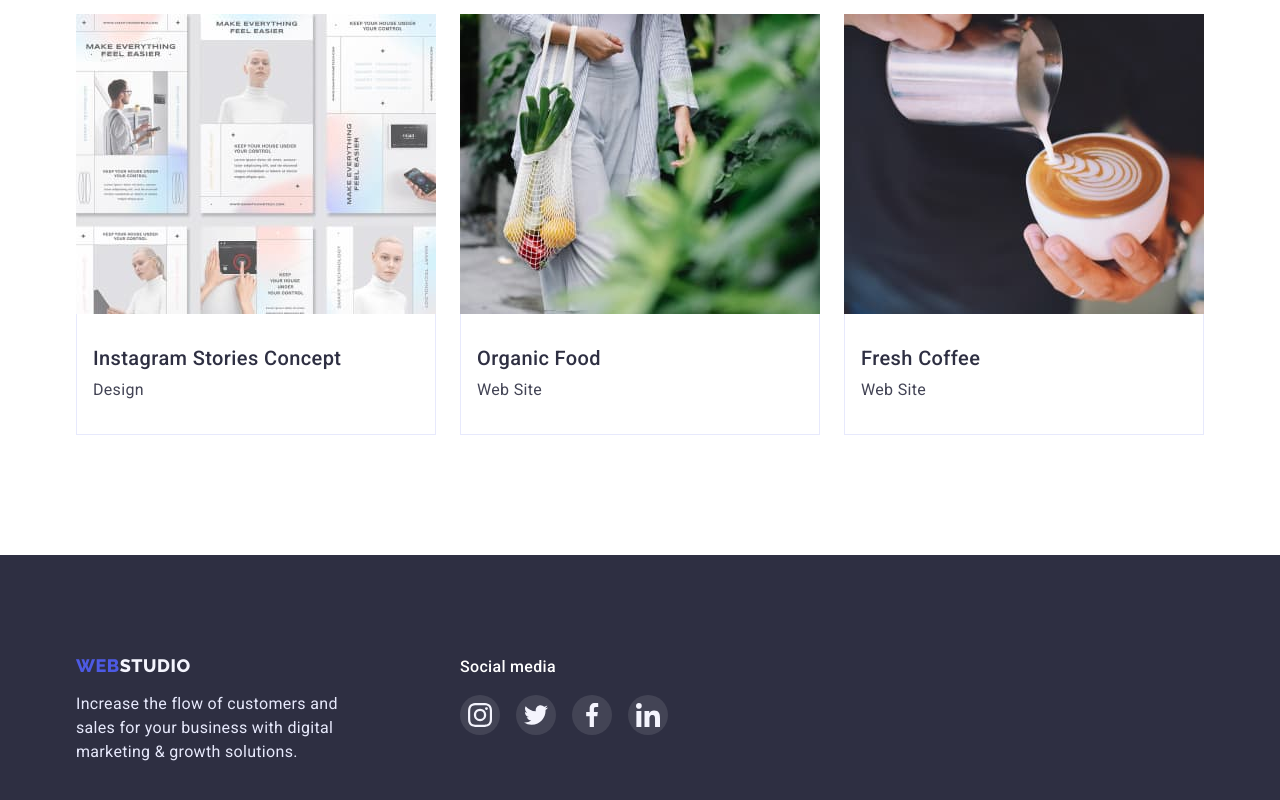
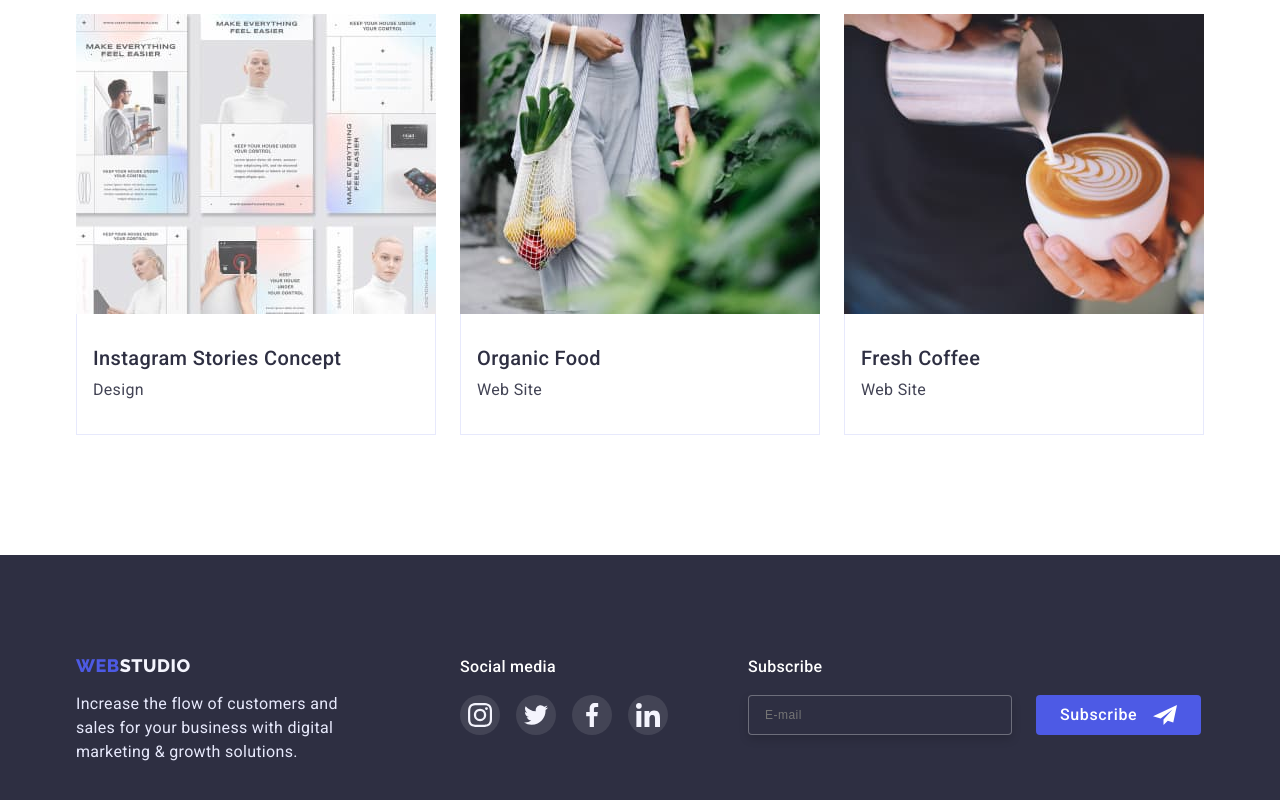
Before and after one commit to ArturMyronchuk/goit-markup-hw-06, a plain HTML site: page portfolio.html in a window 1280 px wide. Shown: the part 1219-2019 px from the top of the page. Drawn offline with Linux system fonts and the light colour scheme.

Commit message:
dz9 finish

```diff
--- a/portfolio.html
+++ b/portfolio.html
@@ -314,6 +314,32 @@
             </li>
           </ul>
         </div>
+        <div class="footer-subscribe">
+          <p class="footer-soc-text">Subscribe</p>
+          <form>
+            <label>
+              <div class="subscribe-link">
+                <span class="subscribe-wrap">
+                  <input
+                    type="email"
+                    class="subscribe-input"
+                    name="user-email"
+                    placeholder="E-mail"
+                    required
+                  />
+                </span>
+                <div class="subscribe-frame-btn">
+                  <button class="subscribe-btn" type="submit">
+                    Subscribe
+                    <svg class="subscribe-frame" width="24" height="24">
+                      <use href="./images/icon.svg#icon-frame-footer"></use>
+                    </svg>
+                  </button>
+                </div>
+              </div>
+            </label>
+          </form>
+        </div>
       </div>
     </footer>
     <script src="./js/modal.js"></script>
```
